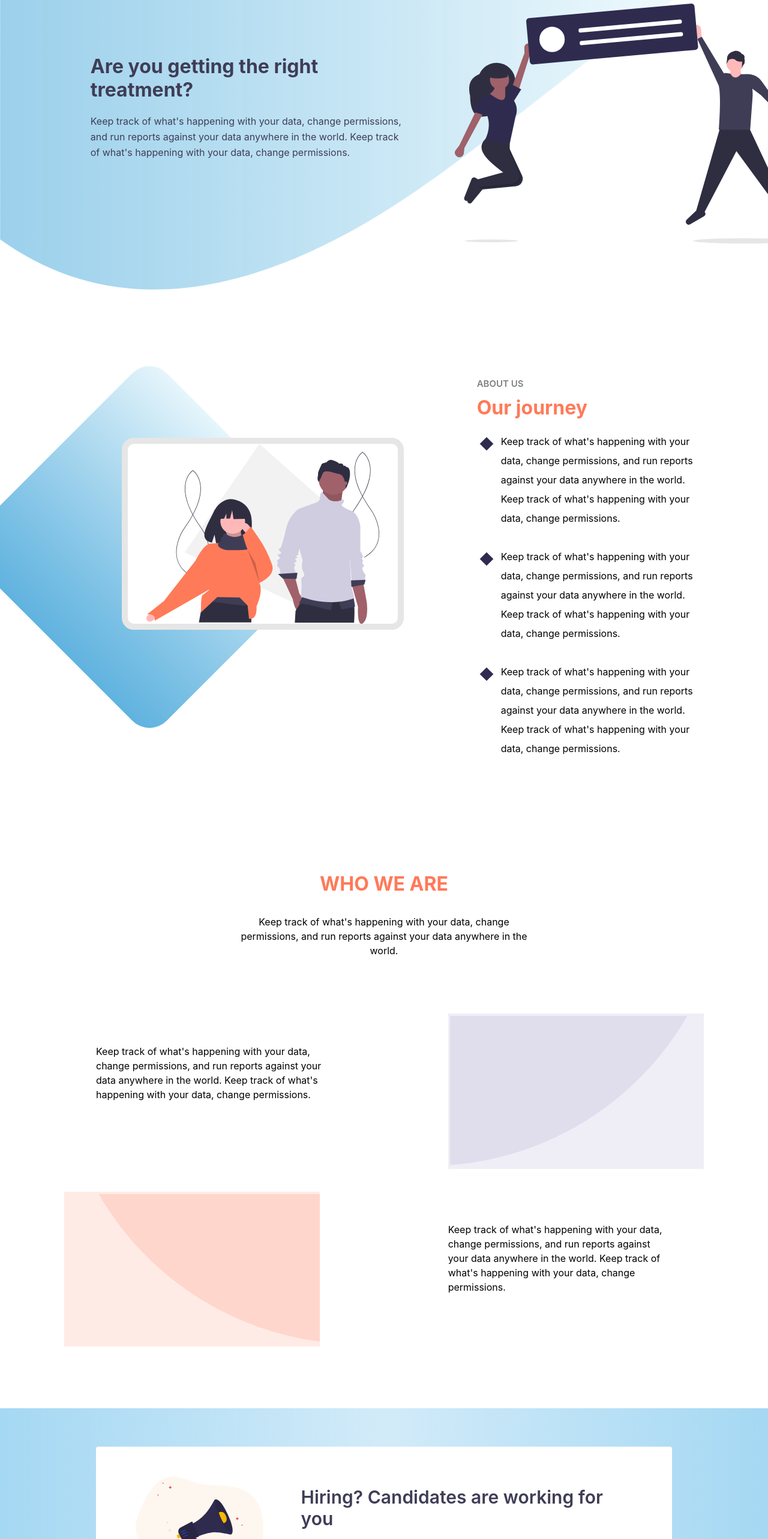
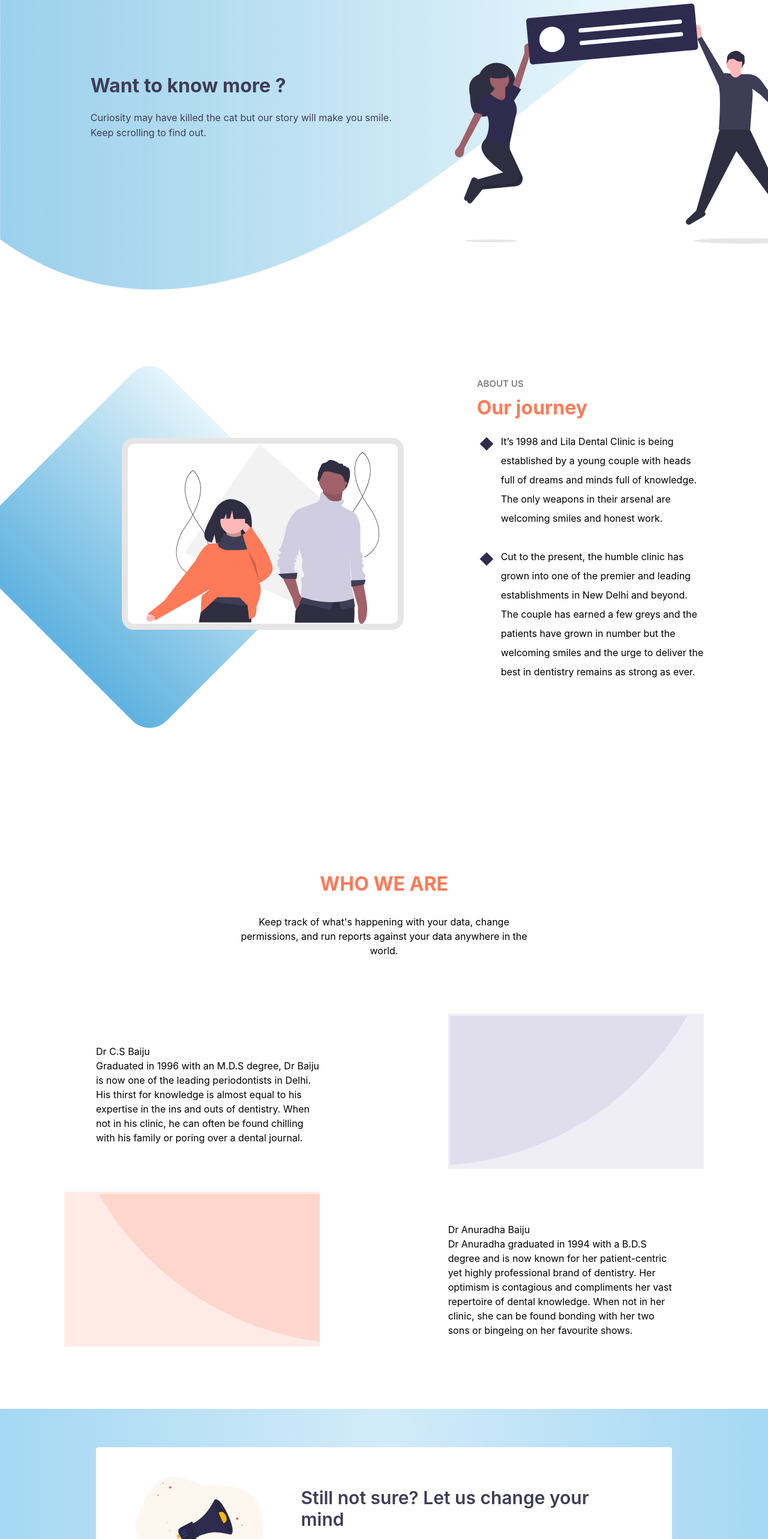
Before and after one commit to abhaybaiju/dentist-webapp, a React (Create React App) app in the folder frontend/: page /About in a window 1280 px wide. Shown: the part 160-2726 px from the top of the page at 60% size. Built offline with nearby package versions, Linux system fonts and the light colour scheme.

Commit message:
Content Changes

```diff
--- a/frontend/src/components/AboutUs.js
+++ b/frontend/src/components/AboutUs.js
@@ -24,8 +24,10 @@ const AboutUs = () => {
       </Grid>
       <Grid container justify="space-evenly" alignItems="center" style={{marginTop:'8%', position:'sticky'}}>
         <Grid item lg={5} style={{color:'#3f3d56', marginLeft:'3%', marginRight:'-15%'}}>
-          <h1>Are you getting the right treatment?</h1>
-          <p style={{lineHeight:'1.6'}}>Keep track of what's happening with your data, change permissions, and run reports against your data anywhere in the world. Keep track of what's happening with your data, change permissions.</p>
+          <h1>Want to know more ?</h1>
+          <p style={{lineHeight:'1.6'}}>
+          Curiosity may have killed the cat but our story will make you smile.<br>
+          </br> Keep scrolling to find out.</p>
         </Grid>
         <Grid item lg={6} style={{marginTop:'5%', marginLeft:'12%', marginRight:'-18%'}}>
           <img src={require('./images/about.svg')} alt="" height="400"/>
@@ -50,9 +52,8 @@ const AboutUs = () => {
           <p style={{color:'grey', textTransform:'uppercase', fontSize:'15px', fontWeight:'600'}}>About Us</p>
           <h1 style={{color:'#ff7a59', marginBottom:'5%', marginTop:'-1%'}}>Our journey</h1>
           <ul style={{marginRight:'10%'}}>
-            <li>Keep track of what's happening with your data, change permissions, and run reports against your data anywhere in the world. Keep track of what's happening with your data, change permissions.</li>
-            <li>Keep track of what's happening with your data, change permissions, and run reports against your data anywhere in the world. Keep track of what's happening with your data, change permissions.</li>
-            <li>Keep track of what's happening with your data, change permissions, and run reports against your data anywhere in the world. Keep track of what's happening with your data, change permissions.</li>
+            <li>It’s 1998 and Lila Dental Clinic is being established by a young couple with heads full of dreams and minds full of knowledge. The only weapons in their arsenal are welcoming smiles and honest work. </li>
+            <li>Cut to the present, the humble clinic has grown into one of the premier and leading establishments in New Delhi and beyond. The couple has earned a few greys and the patients have grown in number but the welcoming smiles and the urge to deliver the best in dentistry remains as strong as ever.</li>
           </ul>
         </Grid>
       </Grid>
@@ -62,7 +63,10 @@ const AboutUs = () => {
           <p style={{marginLeft:'30%', marginRight:'30%', lineHeight:'1.5'}}>Keep track of what's happening with your data, change permissions, and run reports against your data anywhere in the world.</p>
         </Grid>
         <Grid item lg={5} >
-          <p style={{marginLeft:'10%', marginRight:'19%', marginTop:'12%', lineHeight:'1.5'}}>Keep track of what's happening with your data, change permissions, and run reports against your data anywhere in the world. Keep track of what's happening with your data, change permissions.</p>
+          <p style={{marginLeft:'10%', marginRight:'19%', marginTop:'12%', lineHeight:'1.5'}}>Dr C.S Baiju
+<br></br>
+Graduated in 1996 with an M.D.S degree, Dr Baiju is now one of the leading periodontists in Delhi. His thirst for knowledge is almost equal to his expertise in the ins and outs of dentistry. When not in his clinic, he can often be found chilling with his family or poring over a dental journal.
+</p>
         </Grid>
         <Grid item lg={5}>
           <Card style={{width:'80%', marginLeft:'20%', borderRadius:'0px', boxShadow:'none', border:'none'}}>
@@ -83,7 +87,10 @@ const AboutUs = () => {
           </Card>
         </Grid>
         <Grid item lg={5} style={{marginTop:'2%'}}>
-          <p style={{marginLeft:'20%', marginRight:'10%', marginTop:'12%', lineHeight:'1.5'}}>Keep track of what's happening with your data, change permissions, and run reports against your data anywhere in the world. Keep track of what's happening with your data, change permissions.</p>
+          <p style={{marginLeft:'20%', marginRight:'10%', marginTop:'12%', lineHeight:'1.5'}}>Dr Anuradha Baiju
+<br></br>
+Dr Anuradha graduated in 1994 with a B.D.S degree and is now known for her patient-centric yet highly professional brand of dentistry. Her optimism is contagious and compliments her vast repertoire of dental knowledge. When not in her clinic, she can be found bonding with her two sons or bingeing on her favourite shows.
+</p>
         </Grid>
       </Grid>
       <Grid container justify="center" alignItems="center" style={{background:'linear-gradient(to right, #a5d8f3, #d2ebf9, #a5d8f3)', padding:'5% 0%', marginTop:'8%'}}>
@@ -91,10 +98,10 @@ const AboutUs = () => {
           <CardContent style={{padding:'5%', marginBottom:'0%'}}>
             <Grid item lg={12} style={{padding:'5% 2%'}}>
               <img src={require('./images/speaker.svg')} alt="" height="160" style={{float:'left', marginRight:'7.4%', marginTop:'-5%', marginBottom:'-8%'}}/>
-              <p style={{color:'#3f3d56', fontWeight:'600', fontSize:'30px', marginTop:'-3%'}}>Hiring? Candidates are working for you</p>
+              <p style={{color:'#3f3d56', fontWeight:'600', fontSize:'30px', marginTop:'-3%'}}>Still not sure? Let us change your mind</p>
               <Table style={{marginLeft:'29.5%', marginBottom:'-5%'}}>
                 <TableRow>
-                  <TableCell style={{border:'none', fontSize:'28px', color:'#3f51b5', width:'25%', padding:'4px 8px'}}><CountUp start={0} end={1000} duration={4} suffix="+" useEasing={false} redraw={true}></CountUp></TableCell>
+                  <TableCell style={{border:'none', fontSize:'28px', color:'#3f51b5', width:'25%', padding:'4px 8px'}}><CountUp start={0} end={1000} duration={2} suffix="+" useEasing={false} redraw={true}></CountUp></TableCell>
                   <TableCell style={{border:'none', fontSize:'28px', color:'#3f51b5', width:'22%', padding:'4px 8px'}}>2</TableCell>
                   <TableCell style={{border:'none', fontSize:'28px', color:'#3f51b5', padding:'4px 8px'}}>20</TableCell>
                 </TableRow>
--- a/frontend/src/components/FrontPage.js
+++ b/frontend/src/components/FrontPage.js
@@ -41,10 +41,10 @@ const FrontPage = () => {
         </div>
         <Navbar />
         <Grid spacing={7} direction="row" container alignItems="center" justify="center" style={{ minHeight: '100vh'}}>
-            <Grid item lg={4} style={{color:'#027e97'}}>
-              <h1 style={{lineHeight:'1.3'}}>Booking appointments made easy</h1><br/>
-              <Grid item lg={8}>
-                <p style={{lineHeight:'1.6'}}>Hassle-free booking for you at your convenient time. Hassle-free booking for you at your convenient time.</p>
+            <Grid item lg={5} style={{color:'#027e97'}}>
+              <h1 style={{lineHeight:'1.3'}}>Scared of dental treatments?</h1><br/>
+              <Grid item lg={10}>
+                <p style={{lineHeight:'1.6'}}>With our experienced staff and patient-friendly atmosphere, you’ll be nothing but smiles.</p>
               </Grid>
               <Link to="/Book"><Button className={classes.button} variant="outlined">Book Now</Button></Link>
             </Grid>
```
